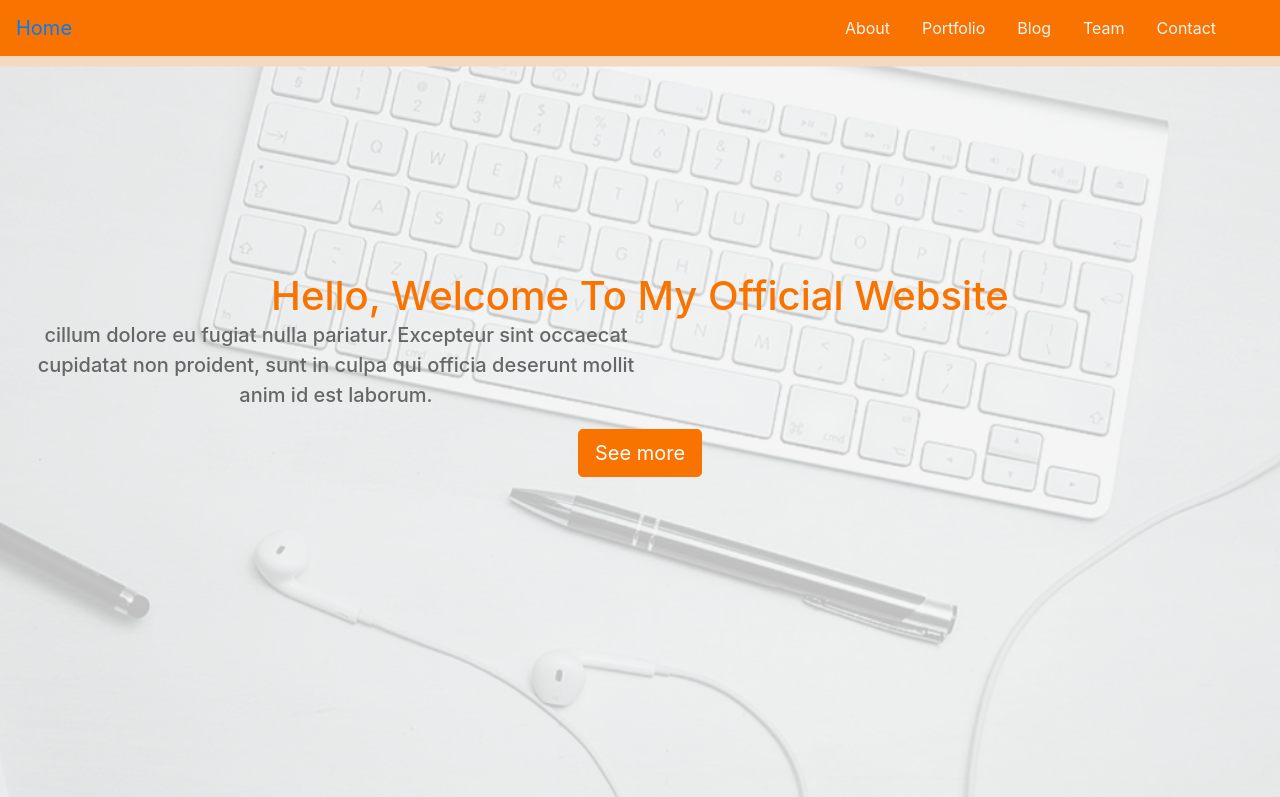
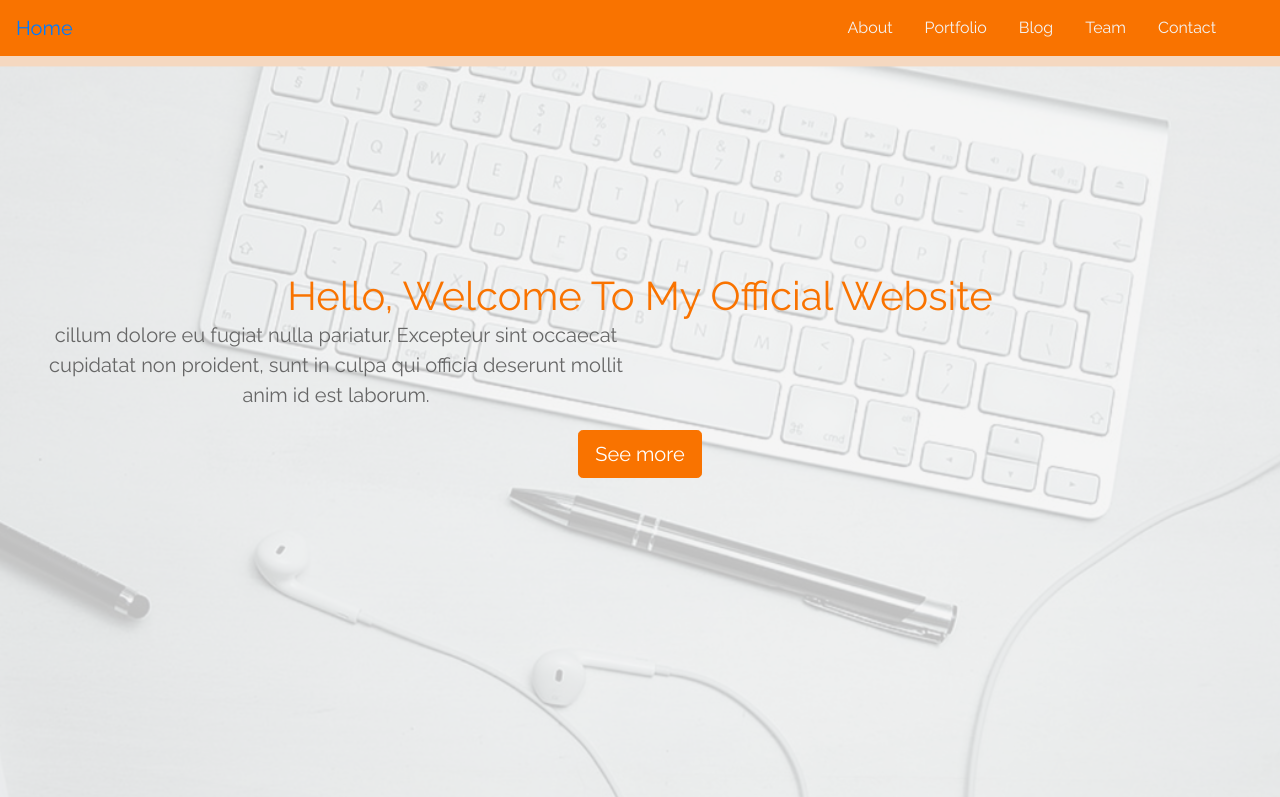
Before and after one commit to Stevegolden12/BootStrap4-Landing-Page, a plain HTML site: page index.html in a window 1280 px wide. Shown: the top 797 px of the page. Drawn offline with nearby package versions, Linux system fonts and the light colour scheme.

Commit message:
font
Added the google API to main.css.
Added font Railway to page.

```diff
--- a/css/main.css
+++ b/css/main.css
@@ -1,4 +1,12 @@
 /* This is the main.css page for the Bootstrap 4 landing page */
+
+@import url('https://fonts.googleapis.com/css?family=Raleway');
+
+html,
+h1, h2, h3, h4, h5, h6,
+a {
+  font-family: "Raleway"
+}
 
 /* Navbar for small breakpoints*/
 .navbar {
```
